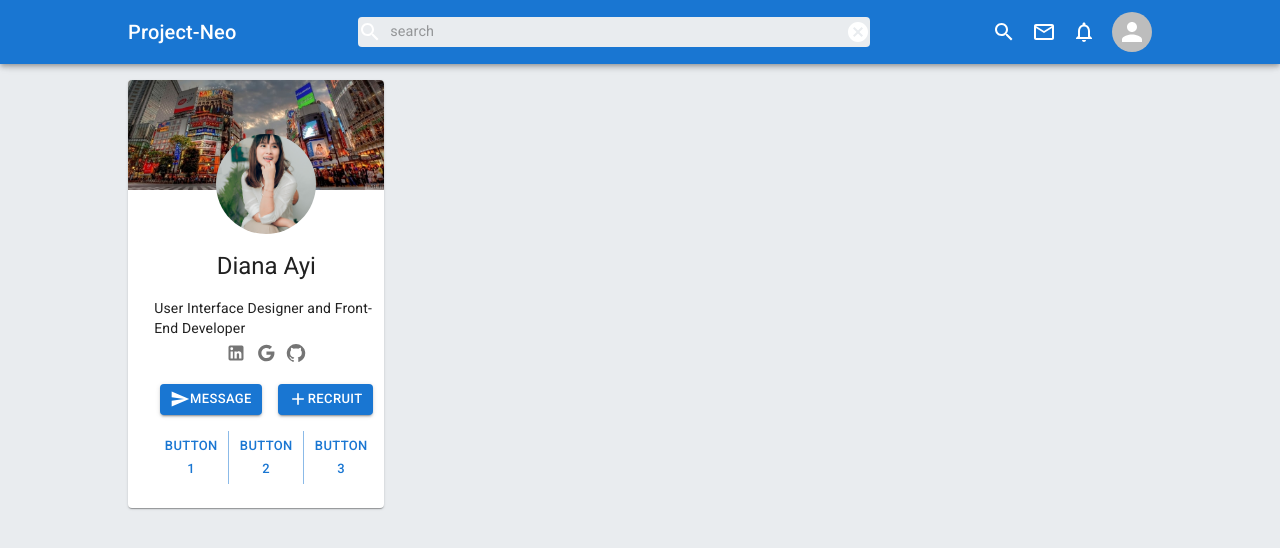
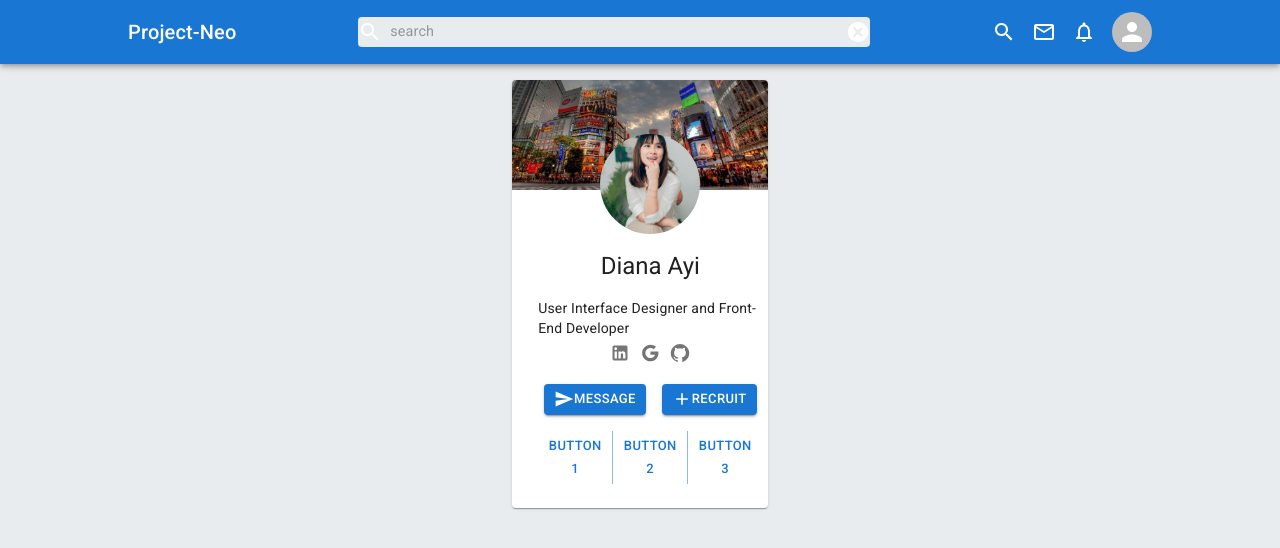
Before and after one commit to jpzambranoleon/project-neo-front-end, a React (Create React App) app: page /users in a window 1280 px wide. Shown: the top 548 px of the page. Built offline with nearby package versions, Linux system fonts and the light colour scheme.

Commit message:
updated Users.jsx

```diff
--- a/src/pages/Users/Users.jsx
+++ b/src/pages/Users/Users.jsx
@@ -22,7 +22,7 @@ export default function Users() {
         <div>
             <Navbar />
                 <Box className={classes.boxContainer}>
-                <Grid container>
+                <Grid container justifyContent="center">
                     <Grid item sm={3}>
                         <UserCard />
                     </Grid>
```
